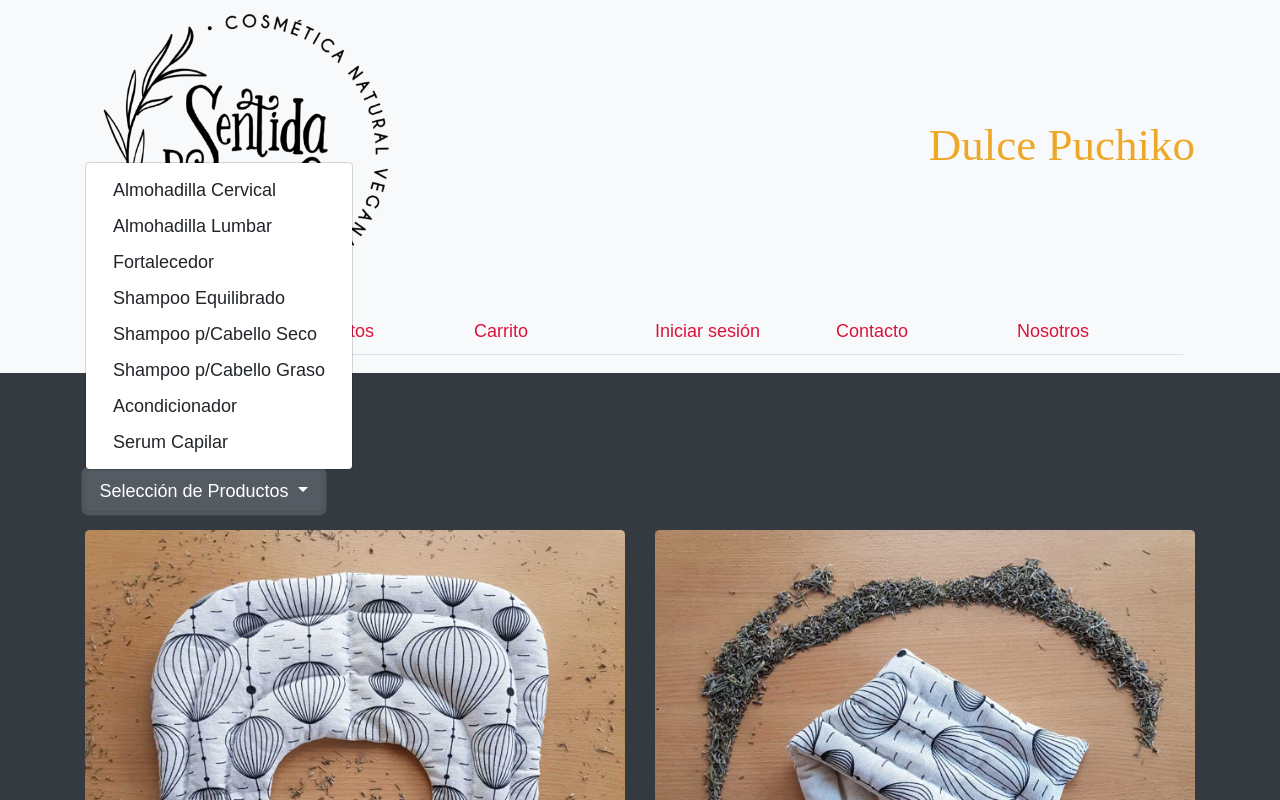
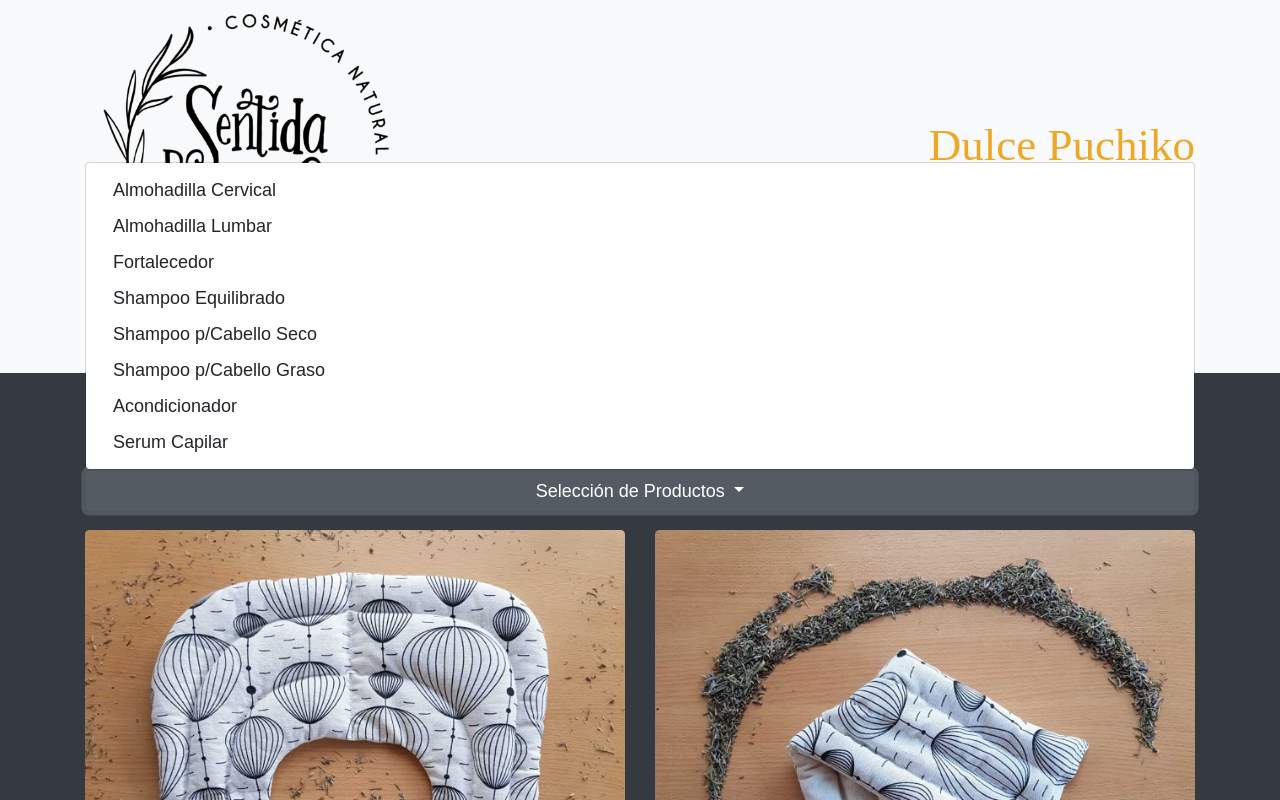
Before and after one commit to PuchikoNyu/dulcepuchiko, a website: page pages/productos.html in a window 1280 px wide. Both pictures are taken after a click on the button "Selección de Productos". Shown: the top 800 px of the page. Drawn offline with nearby package versions, Linux system fonts and the light colour scheme; a web font is replaced by a local one.

Commit message:
agregado de scroll al style, modificación de imagen de un producto, y  modificación del menu desplegable de productos

```diff
--- a/pages/productos.html
+++ b/pages/productos.html
@@ -63,11 +63,11 @@
 		<!-- MENU -->
 
 		<div class="dropdown">
-			<button class="btn btn-secondary dropdown-toggle" type="button" id="dropdownMenuButton"
+			<button class="btn btn-secondary dropdown-toggle w-100" type="button" id="dropdownMenuButton"
 				data-toggle="dropdown" aria-haspopup="true" aria-expanded="false">
 				Selección de Productos
 			</button>
-			<div class="dropdown-menu" aria-labelledby="dropdownMenuButton">
+			<div class="dropdown-menu w-100" aria-labelledby="dropdownMenuButton">
 				<a class="dropdown-item" href="#almocervical">Almohadilla Cervical</a>
 				<a class="dropdown-item" href="#almolumbar">Almohadilla Lumbar</a>
 				<a class="dropdown-item" href="#fortalecedor">Fortalecedor</a>
--- a/scss/style.scss
+++ b/scss/style.scss
@@ -1,3 +1,7 @@
+html {
+	scroll-behavior: smooth;
+}
+
 @import "fuentes";
 @import "reseteo";
 @import "variables";
```
Also changed, not shown: css/style.css, media/fortalecedor.jpeg.
